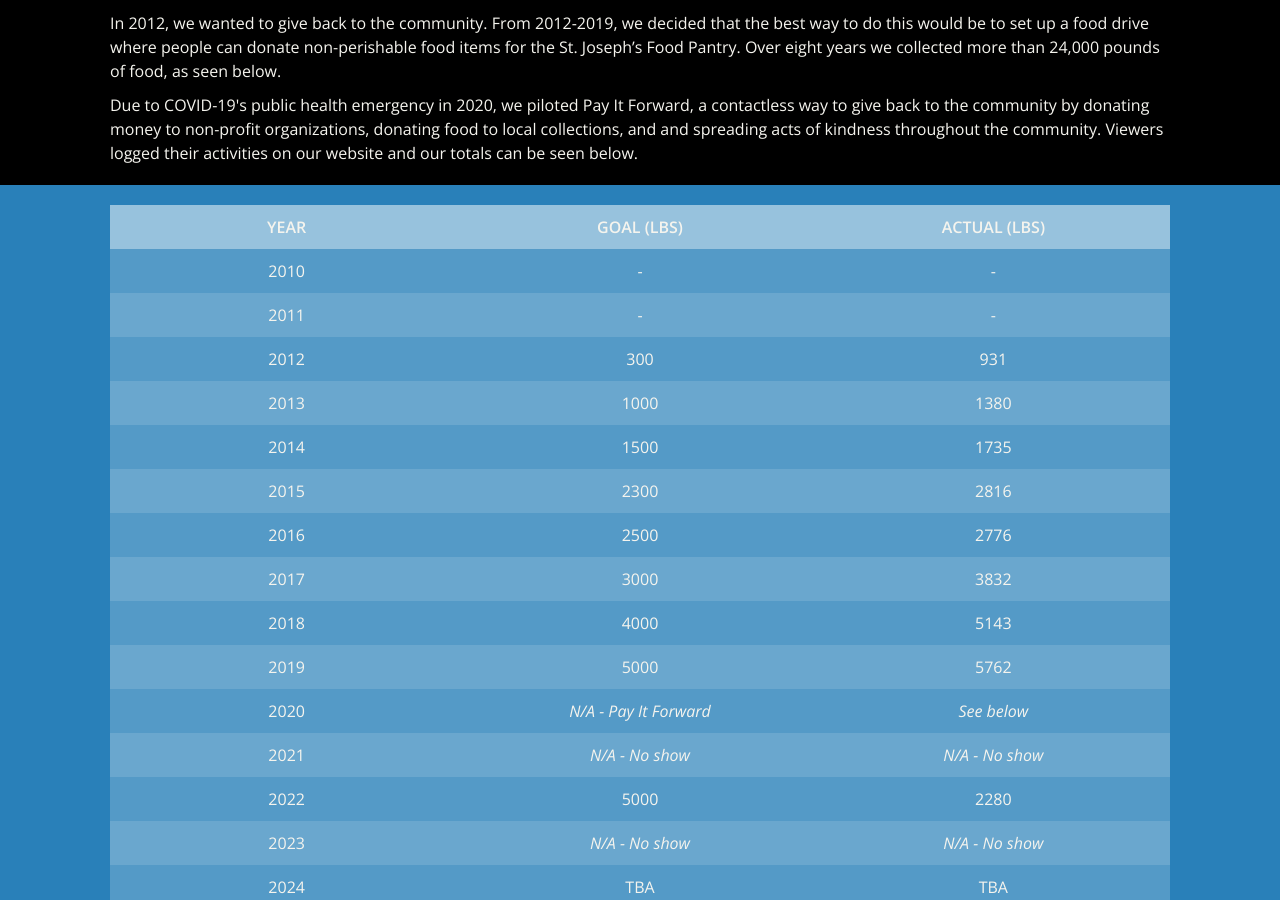
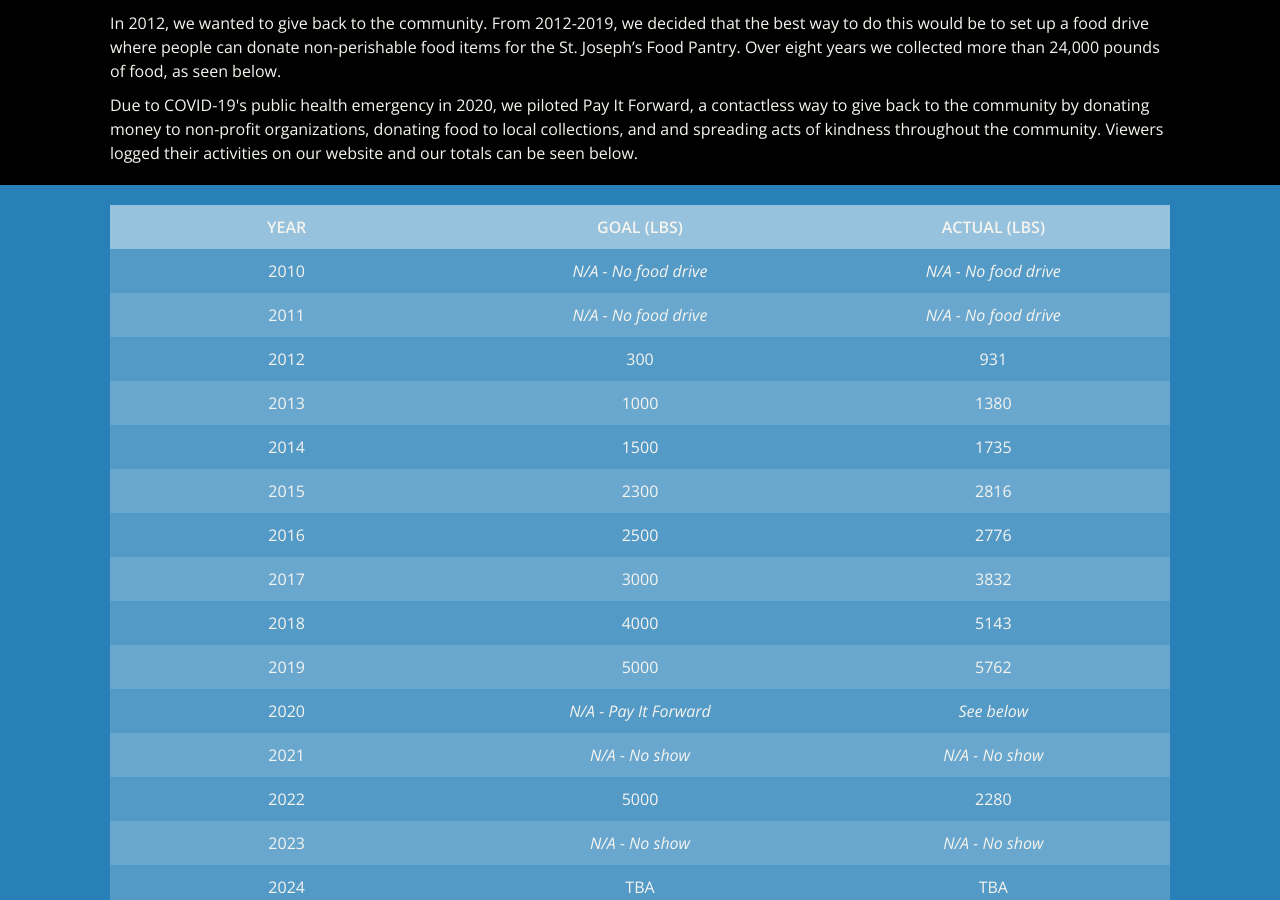
Before and after one commit to ldobson98/lukeslights, a Jekyll site: the page built from about_us.html, in a window 1280 px wide and 900 px high, scrolled down 499 px. Built offline with Jekyll 4.4.1, drawn with Linux system fonts in a browser that asks for light colours; nearby versions of some CDN libraries.

Commit message:
Update about_us.html

```diff
--- a/about_us.html
+++ b/about_us.html
@@ -20,13 +20,13 @@ title: About Us
 				</tr>
 				<tr>
 					<td>2010</td>
-					<td>-</td>
-					<td>-</td>
+					<td><i>N/A - No food drive</i></td>
+					<td><i>N/A - No food drive</i></td>
 				</tr>
 				<tr>
 					<td>2011</td>
-					<td>-</td>
-					<td>-</td>
+					<td><i>N/A - No food drive</i></td>
+					<td><i>N/A - No food drive</i></td>
 				</tr>
 				<tr>
 					<td>2012</td>
```
